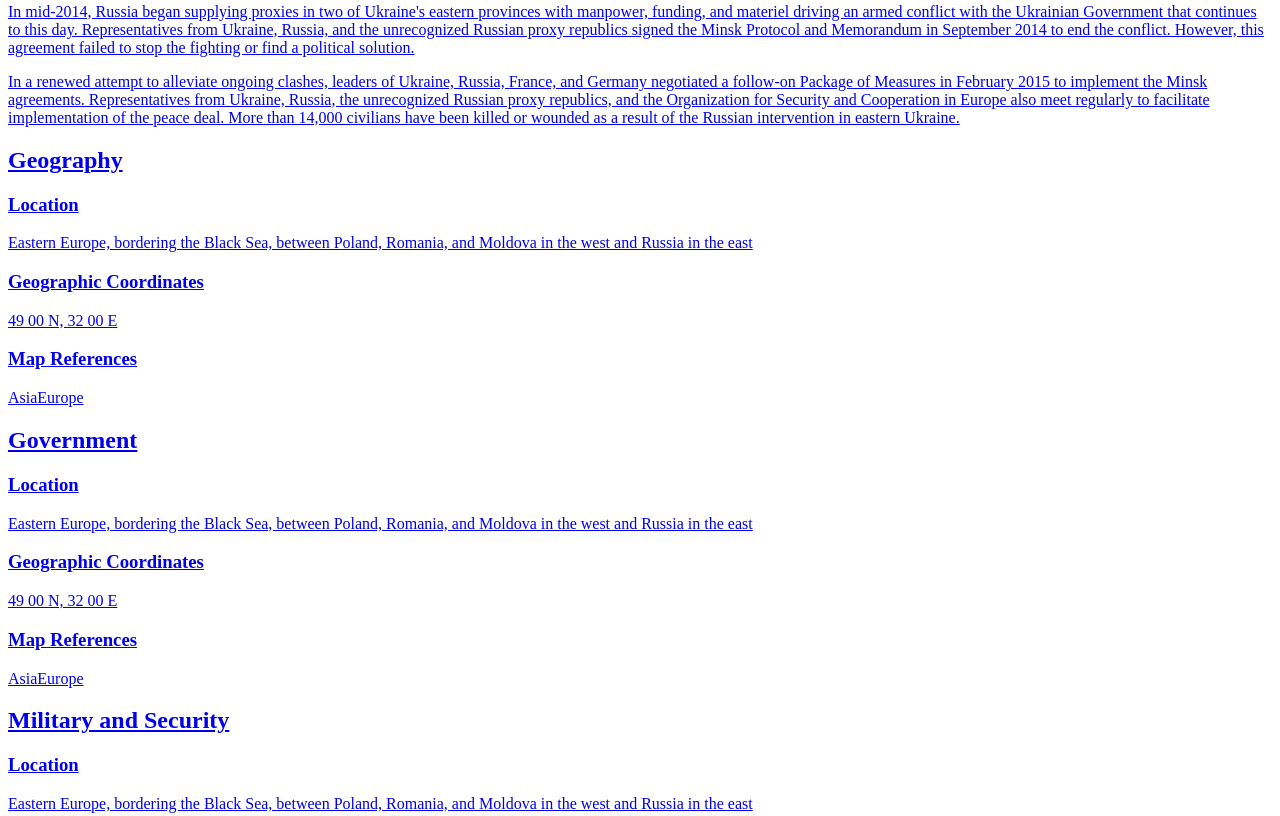
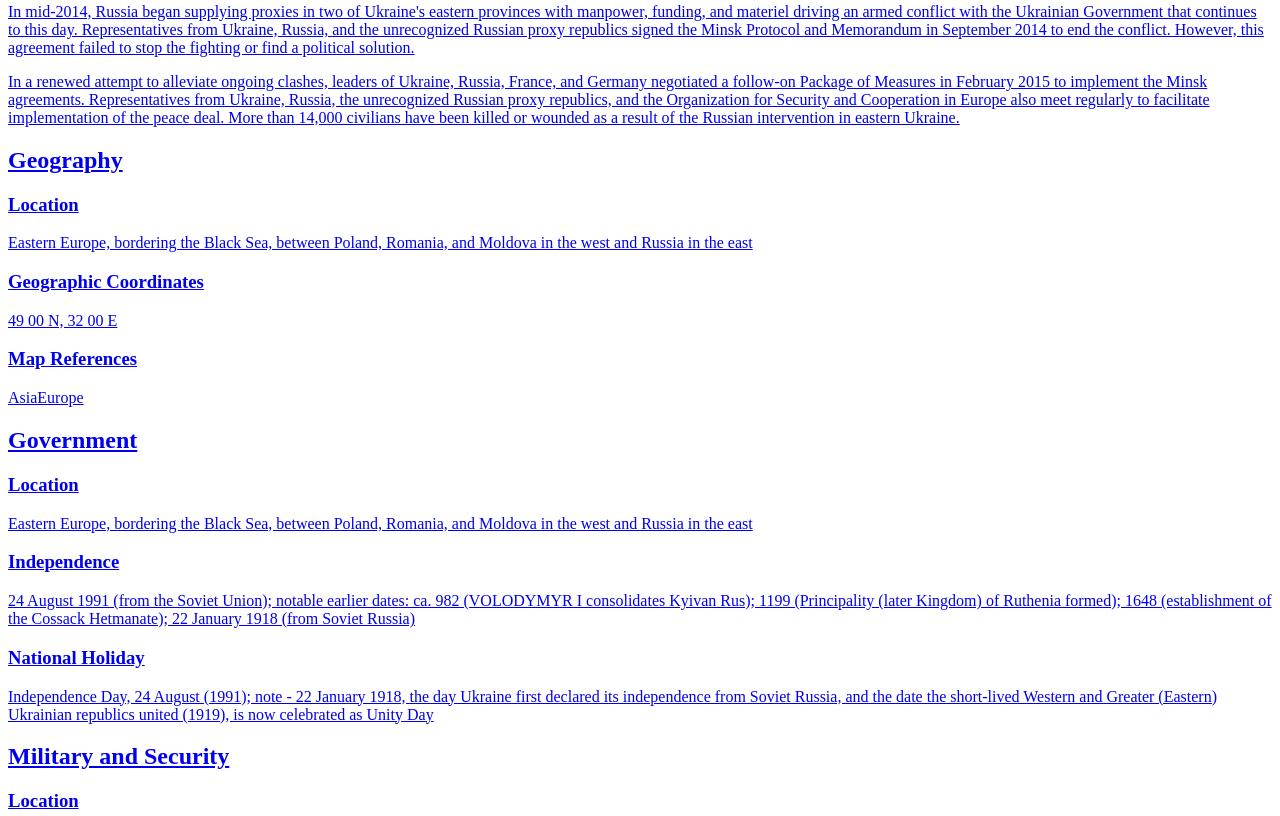
Before and after one commit to ShawnP913/ShawnP913.github.io, a plain HTML site: page Ukraine.html in a window 1280 px wide. Shown: the part 672-1488 px from the top of the page. Drawn offline with Linux system fonts and the light colour scheme.

Commit message:
Update Ukraine.html

```diff
--- a/Ukraine.html
+++ b/Ukraine.html
@@ -20,6 +20,7 @@
       </ul>
     </nav>
 
+    <main>
       <h2>Introduction</h2>
         <p>Ukraine was the center of the first eastern Slavic state, Kyivan Rus, which during the 10th and 11th centuries was the largest and most powerful state in Europe. Weakened by internecine quarrels and Mongol invasions, Kyivan Rus was incorporated into the Grand Duchy of Lithuania and eventually into the Polish-Lithuanian Commonwealth. The cultural and religious legacy of Kyivan Rus laid the foundation for Ukrainian nationalism through subsequent centuries.</p>
 
@@ -37,8 +38,6 @@
 
         <p>In a renewed attempt to alleviate ongoing clashes, leaders of Ukraine, Russia, France, and Germany negotiated a follow-on Package of Measures in February 2015 to implement the Minsk agreements. Representatives from Ukraine, Russia, the unrecognized Russian proxy republics, and the Organization for Security and Cooperation in Europe also meet regularly to facilitate implementation of the peace deal. More than 14,000 civilians have been killed or wounded as a result of the Russian intervention in eastern Ukraine.</p>
 
-    <main>
-
       <h2>Geography</h2>
 
       <article id="Geography">
@@ -55,10 +54,10 @@
       <article id="Government">
         <h3>Location</h3>
           <p>Eastern Europe, bordering the Black Sea, between Poland, Romania, and Moldova in the west and Russia in the east</p>
-        <h3>Geographic Coordinates</h3>
-          <p>49 00 N, 32 00 E</p>
-        <h3>Map References</h3>
-          <p>AsiaEurope</p>
+        <h3>Independence</h3>
+          <p>24 August 1991 (from the Soviet Union); notable earlier dates: ca. 982 (VOLODYMYR I consolidates Kyivan Rus); 1199 (Principality (later Kingdom) of Ruthenia formed); 1648 (establishment of the Cossack Hetmanate); 22 January 1918 (from Soviet Russia)</p>
+        <h3>National Holiday</h3>
+          <p>Independence Day, 24 August (1991); note - 22 January 1918, the day Ukraine first declared its independence from Soviet Russia, and the date the short-lived Western and Greater (Eastern) Ukrainian republics united (1919), is now celebrated as Unity Day</p>
       </article>
 
       <h2>Military and Security</h2>
```
